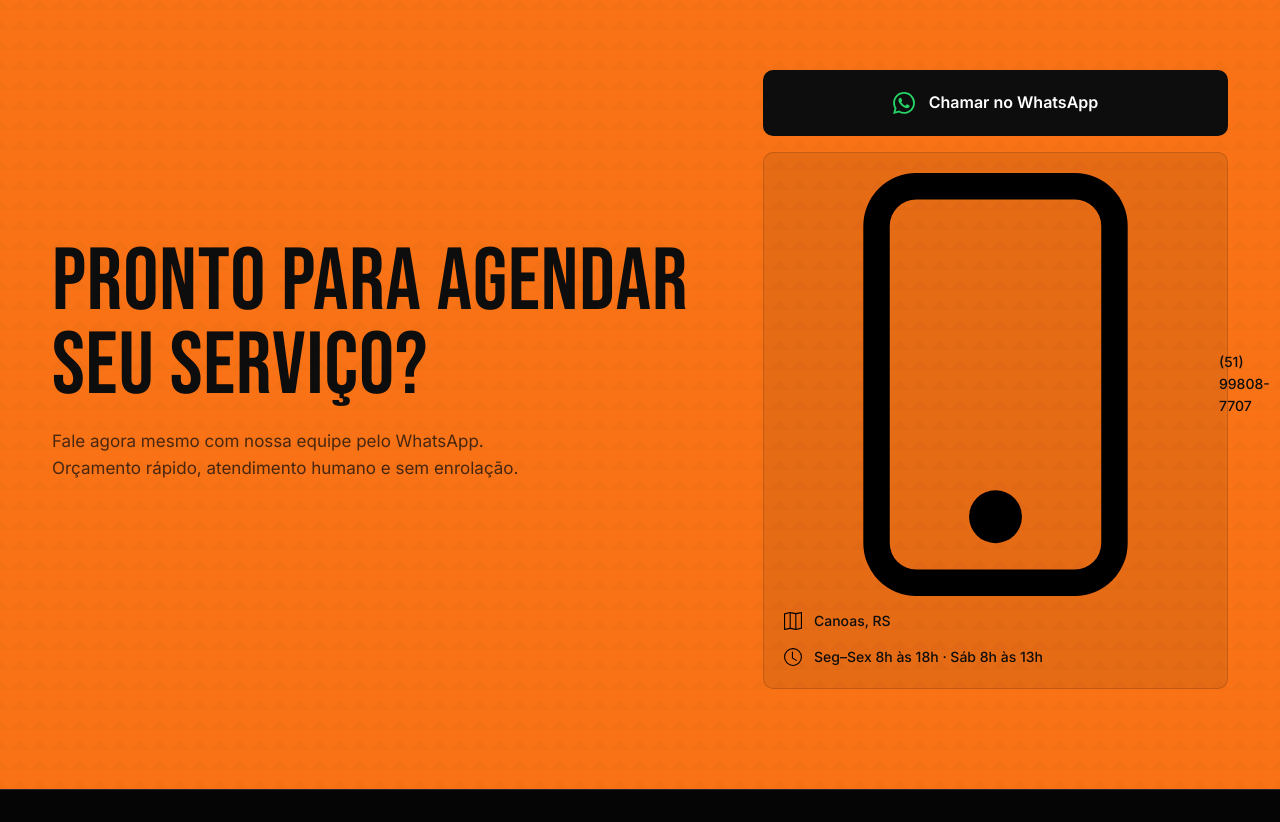
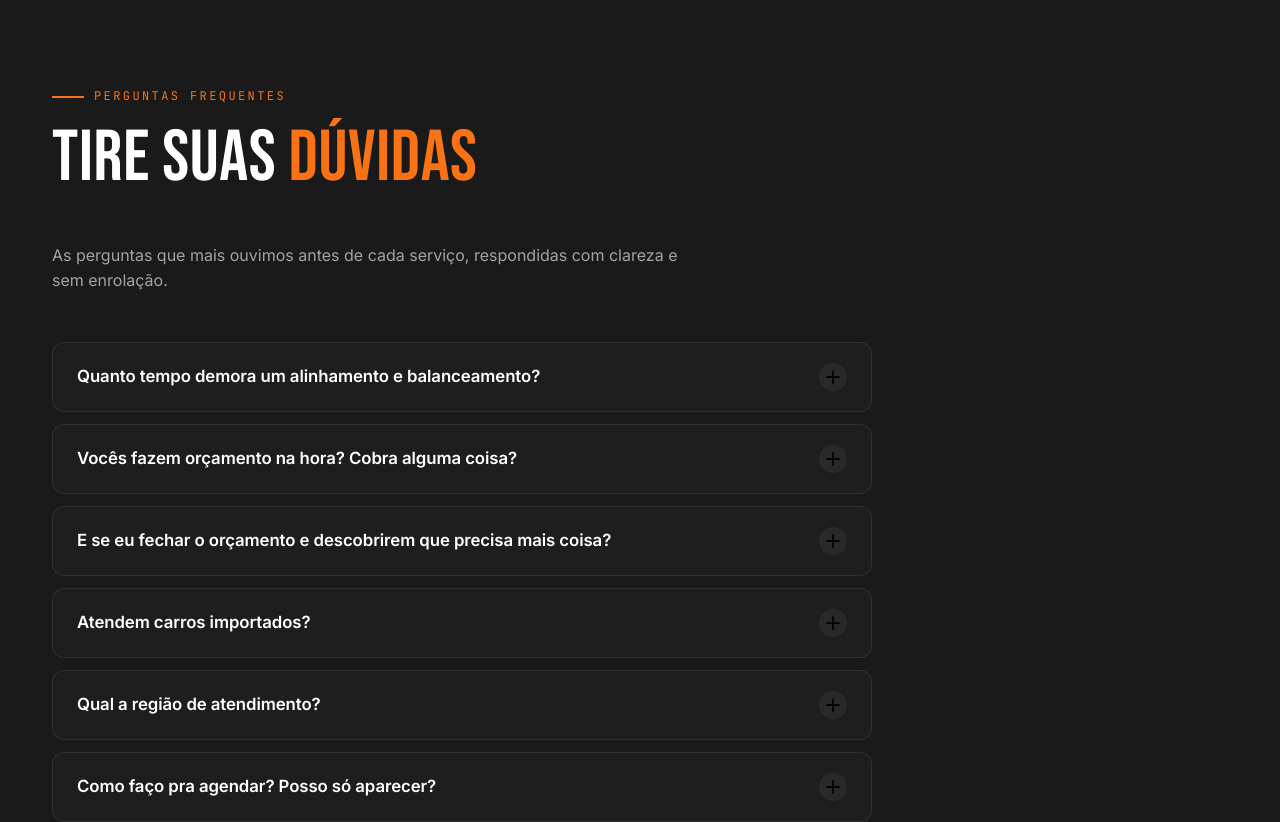
Before and after one commit to ElunixTech-26/pitstop-centro-automotivo-landing, a Next.js app: page / in a window 1280 px wide. Shown: the part 4760-5582 px from the top of the page. Built offline with nearby package versions, Linux system fonts and the light colour scheme.

Commit message:
feat: faq implementado e alteração do número de contato

```diff
--- /dev/null
+++ b/src/app/components/faq/Faq.module.css
@@ -0,0 +1,143 @@
+.faqLead {
+  color: var(--muted);
+  font-size: 1rem;
+  max-width: 640px;
+  margin: 0 0 3rem;
+  line-height: 1.6;
+}
+
+.faqList {
+  display: flex;
+  flex-direction: column;
+  gap: 0.75rem;
+  max-width: 820px;
+}
+
+.faqItem {
+  background: rgba(255, 255, 255, 0.02);
+  border: 1px solid rgba(255, 255, 255, 0.08);
+  border-radius: 12px;
+  overflow: hidden;
+  transition: border-color 0.25s ease, background 0.25s ease;
+}
+
+.faqItem:hover {
+  border-color: rgba(249, 115, 22, 0.25);
+  background: rgba(255, 255, 255, 0.035);
+}
+
+.faqItem[open] {
+  border-color: rgba(249, 115, 22, 0.4);
+  background: rgba(249, 115, 22, 0.04);
+}
+
+.faqQuestion {
+  display: flex;
+  align-items: center;
+  justify-content: space-between;
+  gap: 1.5rem;
+  padding: 1.25rem 1.5rem;
+  cursor: pointer;
+  list-style: none;
+  user-select: none;
+  font-family: var(--font-inter), system-ui, sans-serif;
+  transition: color 0.2s ease;
+}
+
+/* Remove marcador padrão do <summary> em todos navegadores */
+.faqQuestion::-webkit-details-marker {
+  display: none;
+}
+.faqQuestion::marker {
+  display: none;
+  content: "";
+}
+
+.faqQuestionText {
+  color: var(--text);
+  font-size: 1.05rem;
+  font-weight: 600;
+  line-height: 1.4;
+  letter-spacing: -0.005em;
+}
+
+.faqItem[open] .faqQuestionText {
+  color: var(--accent);
+}
+
+.faqIcon {
+  display: inline-flex;
+  align-items: center;
+  justify-content: center;
+  width: 28px;
+  height: 28px;
+  border-radius: 50%;
+  background: rgba(255, 255, 255, 0.05);
+  color: var(--text, #ededed);
+  flex-shrink: 0;
+  transition: transform 0.3s ease, background 0.25s ease, color 0.25s ease;
+}
+
+.faqItem:hover .faqIcon {
+  background: rgba(249, 115, 22, 0.12);
+  color: var(--accent);
+}
+
+.faqItem[open] .faqIcon {
+  background: var(--accent);
+  color: #0d0d0d;
+  transform: rotate(45deg);
+}
+
+/* grid 0fr → 1fr pra animar altura desconhecida */
+.faqAnswerWrap {
+  display: grid;
+  grid-template-rows: 0fr;
+  transition: grid-template-rows 0.35s cubic-bezier(0.4, 0, 0.2, 1);
+}
+
+.faqItem[open] .faqAnswerWrap {
+  grid-template-rows: 1fr;
+}
+
+.faqAnswer {
+  min-height: 0;
+  overflow: hidden;
+  margin: 0;
+  padding: 0 1.5rem 1.25rem 1.5rem;
+  color: var(--muted);
+  font-size: 0.975rem;
+  line-height: 1.7;
+  font-family: var(--font-inter), system-ui, sans-serif;
+}
+
+.faqQuestion:focus-visible {
+  outline: 2px solid var(--accent);
+  outline-offset: -2px;
+  border-radius: 12px;
+}
+
+@media (max-width: 640px) {
+  .faqLead {
+    margin-bottom: 2rem;
+  }
+
+  .faqQuestion {
+    padding: 1rem 1.1rem;
+    gap: 1rem;
+  }
+
+  .faqQuestionText {
+    font-size: 0.975rem;
+  }
+
+  .faqAnswer {
+    padding: 0 1.1rem 1.1rem 1.1rem;
+    font-size: 0.925rem;
+  }
+
+  .faqIcon {
+    width: 24px;
+    height: 24px;
+  }
+}
--- /dev/null
+++ b/src/app/components/faq/Faq.tsx
@@ -0,0 +1,100 @@
+"use client";
+
+import { useEffect, useRef } from "react";
+import styles from "./Faq.module.css";
+import { Plus } from "react-bootstrap-icons";
+
+const faqs = [
+  {
+    question: "Quanto tempo demora um alinhamento e balanceamento?",
+    answer:
+      "Em média 40 minutos para alinhamento e balanceamento completos. Se você nos chamar pelo WhatsApp antes de vir, deixamos tudo preparado para atender no horário marcado, sem fila.",
+  },
+  {
+    question: "Vocês fazem orçamento na hora? Cobra alguma coisa?",
+    answer:
+      "Sim, o orçamento é feito na hora e é totalmente gratuito, sem compromisso. Você só fecha o serviço se quiser, e só pagamos quando o trabalho estiver concluído e aprovado por você.",
+  },
+  {
+    question: "E se eu fechar o orçamento e descobrirem que precisa mais coisa?",
+    answer:
+      "Nunca executamos um serviço fora do orçamento sem te avisar. Se durante o reparo identificarmos algo a mais, paramos, te ligamos, explicamos o que foi encontrado e só seguimos com sua autorização. Sem surpresa na hora de pagar.",
+  },
+  {
+    question: "Atendem carros importados?",
+    answer:
+      "Sim. Trabalhamos com veículos nacionais e importados — europeus, asiáticos e americanos — com scanner multimarca compatível e equipe treinada para diagnóstico em sistemas eletrônicos modernos.",
+  },
+  {
+    question: "Qual a região de atendimento?",
+    answer:
+      "Atendemos toda a região metropolitana de Porto Alegre: Canoas, Esteio, Cachoeirinha, Sapucaia do Sul, Nova Santa Rita, Gravataí e zona norte da capital. Nossa oficina fica na Av. Getúlio Vargas, 6600 — Canoas/RS.",
+  },
+  {
+    question: "Como faço pra agendar? Posso só aparecer?",
+    answer:
+      "Você pode chegar a qualquer momento no horário de funcionamento, mas o agendamento via WhatsApp é mais rápido: garantimos seu horário, evitamos espera e já separamos as peças se for o caso.",
+  },
+];
+
+export default function Faq() {
+  const containerRef = useRef<HTMLDivElement>(null);
+
+  useEffect(() => {
+    const elements = containerRef.current?.querySelectorAll(`.${styles.faqItem}`);
+    if (!elements) return;
+
+    const io = new IntersectionObserver(
+      (entries) => {
+        entries.forEach((e) => {
+          if (e.isIntersecting) {
+            e.target.classList.add("visible");
+            io.unobserve(e.target);
+          }
+        });
+      },
+      { threshold: 0.12 }
+    );
+
+    elements.forEach((el) => {
+      el.classList.add("reveal");
+      io.observe(el);
+    });
+
+    return () => io.disconnect();
+  }, []);
+
+  return (
+    <section id="faq" className="section-alt">
+      <div className="container">
+        <span className="kicker">Perguntas Frequentes</span>
+        <h2 className="section-title">
+          Tire Suas <span className="accent">Dúvidas</span>
+        </h2>
+        <p className={styles.faqLead}>
+          As perguntas que mais ouvimos antes de cada serviço, respondidas com clareza e sem
+          enrolação.
+        </p>
+
+        <div className={styles.faqList} ref={containerRef}>
+          {faqs.map(({ question, answer }, index) => (
+            <details
+              key={question}
+              className={styles.faqItem}
+            >
+              <summary className={styles.faqQuestion}>
+                <span className={styles.faqQuestionText}>{question}</span>
+                <span className={styles.faqIcon} aria-hidden="true">
+                  <Plus />
+                </span>
+              </summary>
+              <div className={styles.faqAnswerWrap}>
+                <p className={styles.faqAnswer}>{answer}</p>
+              </div>
+            </details>
+          ))}
+        </div>
+      </div>
+    </section>
+  );
+}
--- a/src/app/lib/constants.ts
+++ b/src/app/lib/constants.ts
@@ -5,8 +5,8 @@ export const SITE_CONFIG = {
     "Suspensão, freios, motor e alinhamento em Canoas. Atendimento especializado para veículos nacionais e importados.",
   location: "Canoas, RS",
   since: "Desde 1983",
-  phone: "(51) 99808-7707",
-  whatsappNumber: "+555198087707",
+  phone: "(51) 9828-8971",
+  whatsappNumber: "+555198288971",
   whatsappMessage: "Olá, vim pelo site! Gostaria de agendar um serviço.",
   email: "pitstopcentroautomotivocanoas@gmail.com",
   hours: "Seg–Sex 8h às 18h · Sáb 8h às 13h",
--- a/src/app/page.tsx
+++ b/src/app/page.tsx
@@ -8,6 +8,7 @@ import TrustBar from "./components/authority/TrustBar";
 import WhatsAppFloat from "./components/whatsapp/WhatsAppFloat";
 import WhyUs from "./components/benefits/WhyUs";
 import Services from "./components/services/Services";
+import Faq from "./components/faq/Faq";
 
 export default function Home() {
   return (
@@ -20,6 +21,7 @@ export default function Home() {
         <WhyUs />
         <Testimonials />
         <About />
+        <Faq />
         <FinalCta />
       </main>
       <Footer />
```
